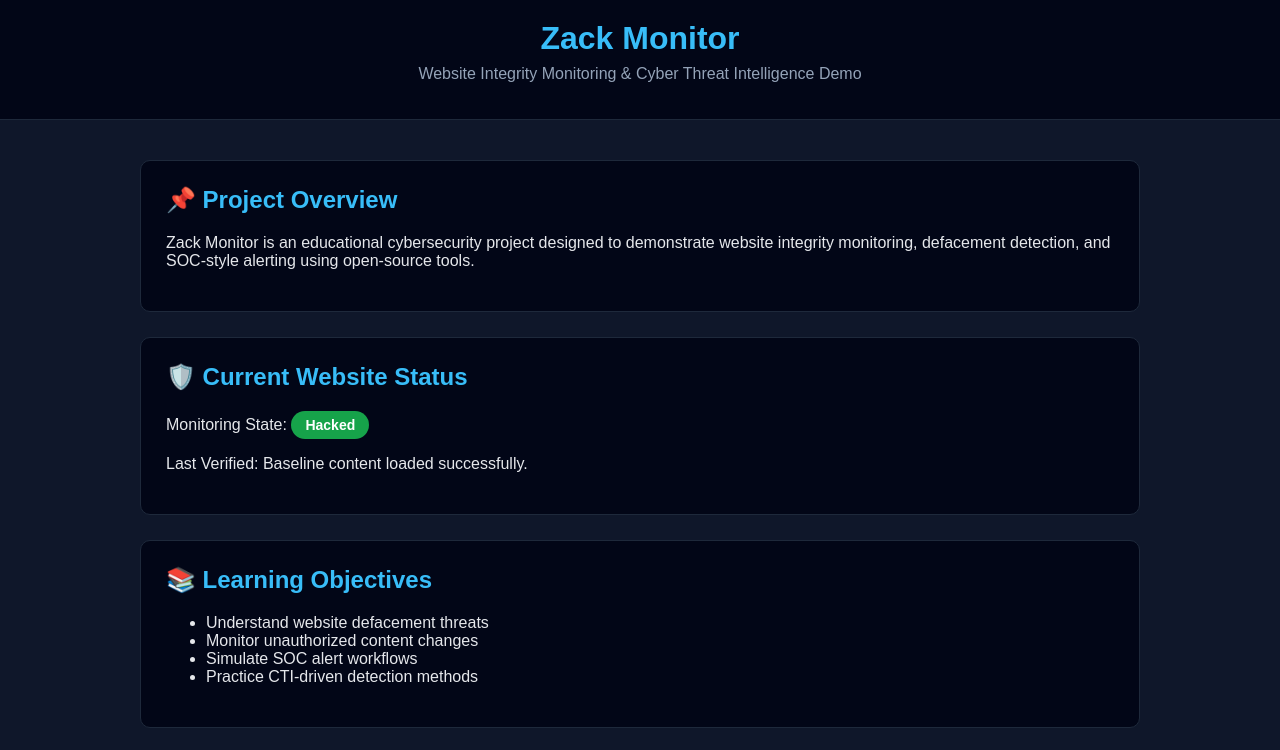
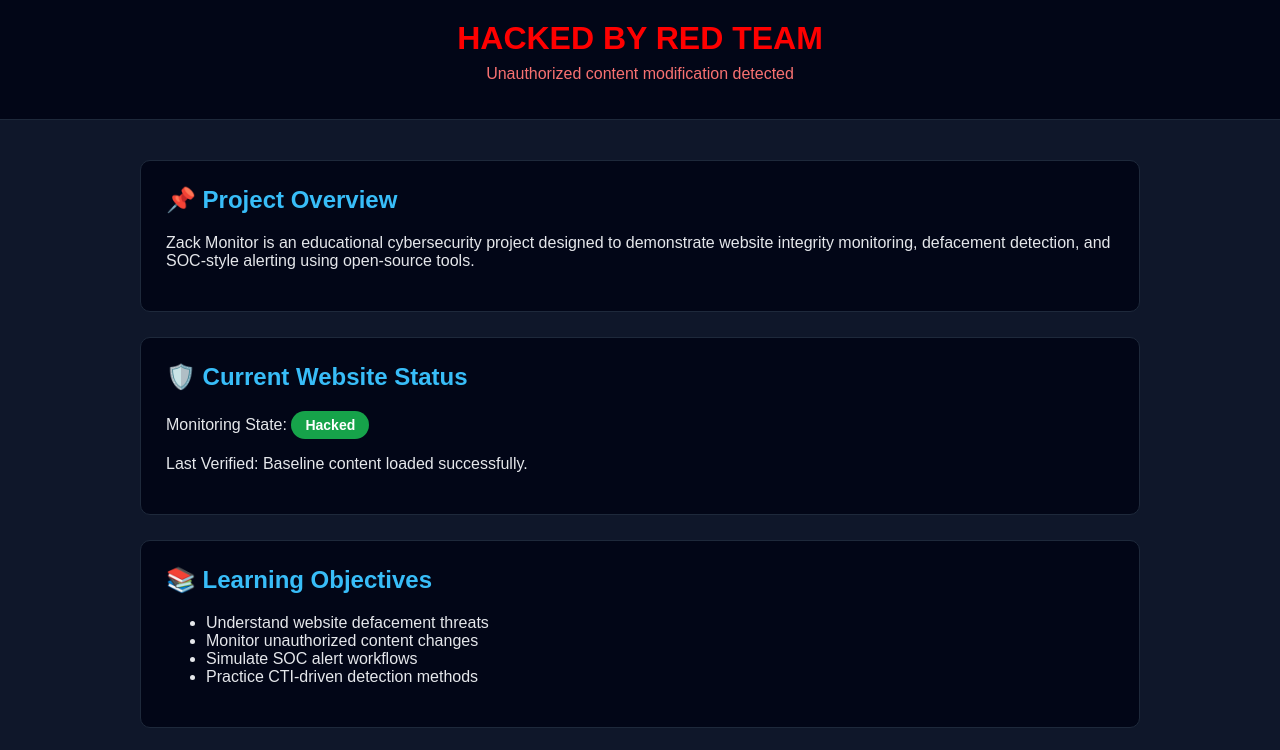
Before and after one commit to firsttoget99/zack-monitor, a plain HTML site: page index.html in a window 1280 px wide. Shown: the top 750 px of the page. Drawn offline with Linux system fonts and the light colour scheme.

Commit message:
Update index.html

```diff
--- a/index.html
+++ b/index.html
@@ -76,12 +76,13 @@
 <body>
 
 <header>
- <h1>Zack Monitor</h1>
+  <!--
+  <h1>Zack Monitor</h1>
   <p>Website Integrity Monitoring & Cyber Threat Intelligence Demo</p>
+   -->
+ <h1 style="color:red;">HACKED BY RED TEAM</h1>
+  <p style="color:#f87171;">Unauthorized content modification detected</p>
 
-  <!-- <h1 style="color:red;">HACKED BY RED TEAM</h1>
-  <p style="color:#f87171;">Unauthorized content modification detected</p>
-   -->
 </header>
 
 <div class="container">
```
